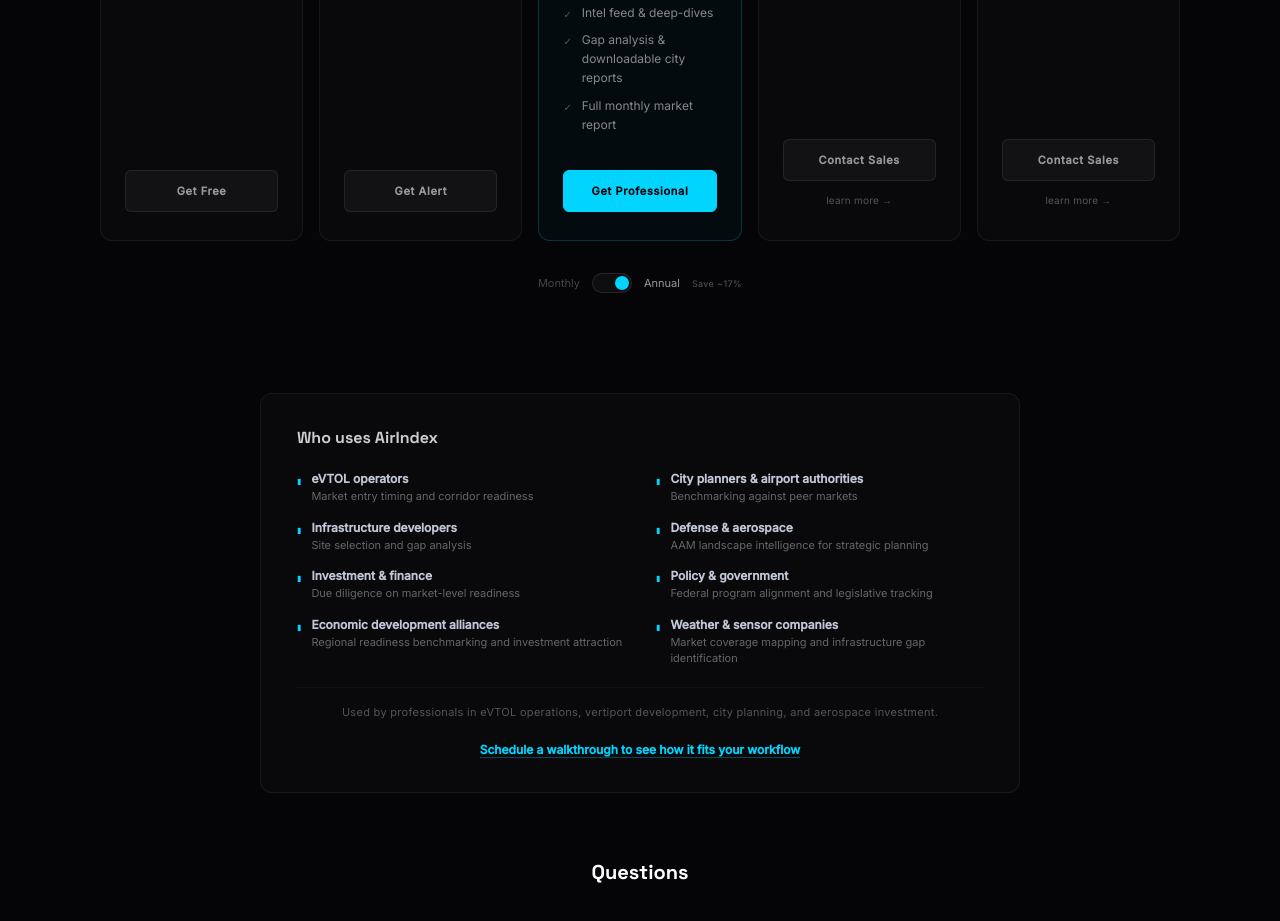
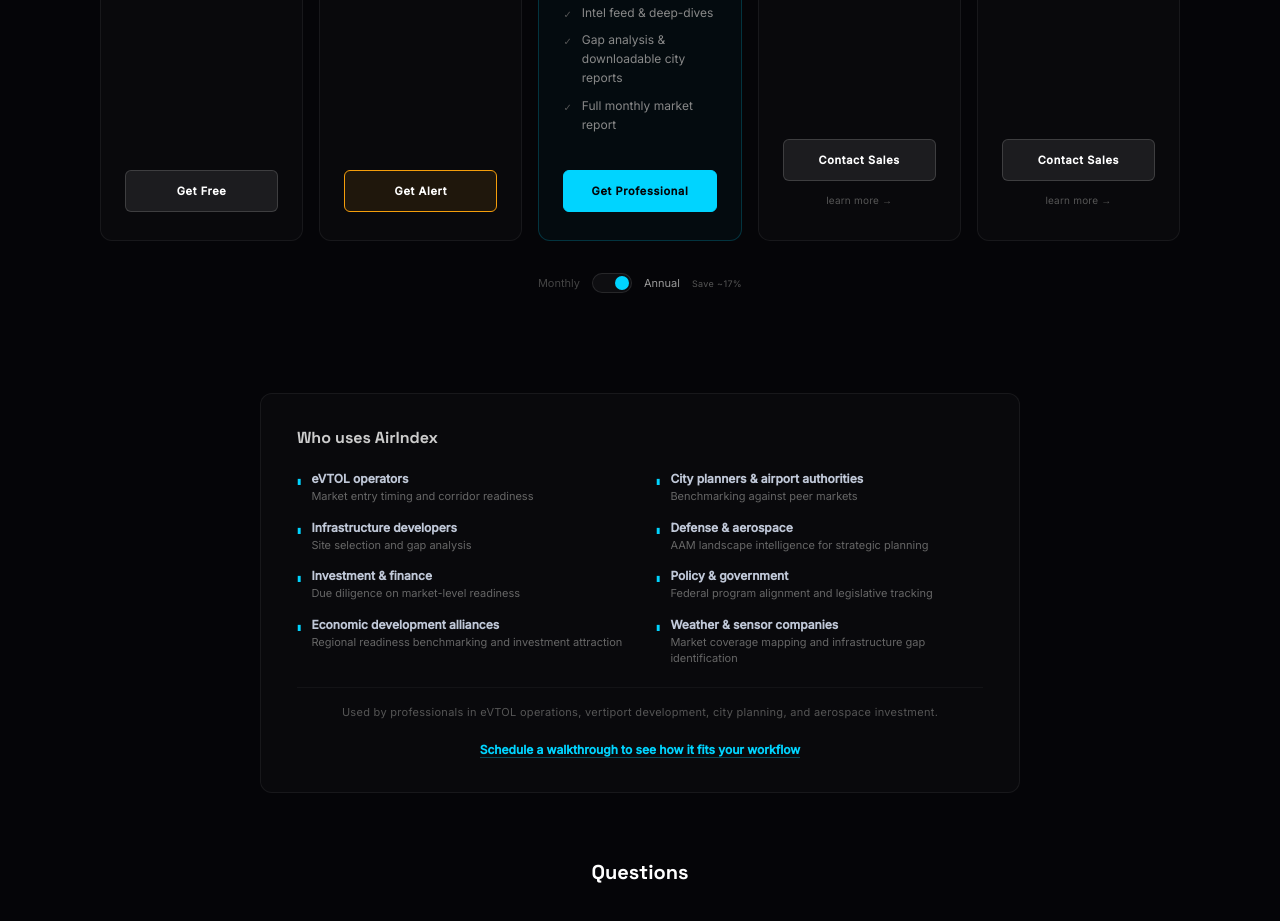
Before and after one commit to Xdrum1/airgrid, a Next.js app: page /pricing in a window 1280 px wide. Shown: the part 1120-2041 px from the top of the page. Built offline with nearby package versions, Linux system fonts and the light colour scheme; no server answers.

Commit message:
Make pricing CTA buttons more visually prominent

```diff
--- a/src/components/PricingTiers.tsx
+++ b/src/components/PricingTiers.tsx
@@ -338,9 +338,9 @@ export default function PricingTiers() {
                   fontWeight: 700,
                   letterSpacing: "0.06em",
                   textDecoration: "none",
-                  background: "rgba(255,255,255,0.04)",
-                  border: "1px solid rgba(255,255,255,0.08)",
-                  color: "#999",
+                  background: "rgba(255,255,255,0.08)",
+                  border: "1px solid rgba(255,255,255,0.15)",
+                  color: "#fff",
                 }}
               >
                 Get Free
@@ -359,9 +359,9 @@ export default function PricingTiers() {
                     fontWeight: 700,
                     letterSpacing: "0.06em",
                     textDecoration: "none",
-                    background: "rgba(255,255,255,0.04)",
-                    border: "1px solid rgba(255,255,255,0.08)",
-                    color: "#999",
+                    background: "rgba(255,255,255,0.08)",
+                    border: "1px solid rgba(255,255,255,0.15)",
+                    color: "#fff",
                   }}
                 >
                   Contact Sales
@@ -398,9 +398,9 @@ export default function PricingTiers() {
                   fontFamily: "'Inter', sans-serif",
                   cursor: loadingTier === tier.stripeTier ? "wait" : "pointer",
                   opacity: loadingTier === tier.stripeTier ? 0.6 : 1,
-                  background: tier.highlight ? "#00d4ff" : "rgba(255,255,255,0.04)",
-                  border: tier.highlight ? "1px solid #00d4ff" : "1px solid rgba(255,255,255,0.08)",
-                  color: tier.highlight ? "#050508" : "#999",
+                  background: tier.highlight ? "#00d4ff" : `${tier.accent}18`,
+                  border: `1px solid ${tier.highlight ? "#00d4ff" : tier.accent}`,
+                  color: tier.highlight ? "#050508" : "#fff",
                 }}
               >
                 {loadingTier === tier.stripeTier ? "Redirecting..." : `Get ${tier.name}`}
```
